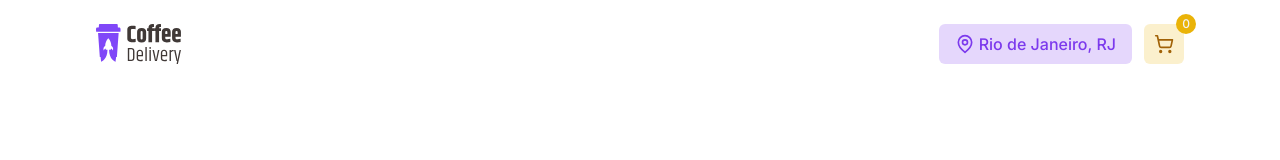
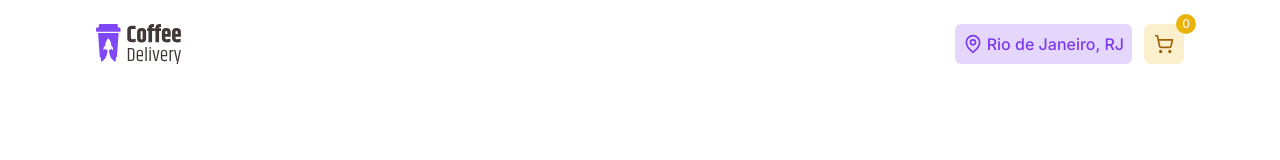
Before and after one commit to JoaoManoelDev/coffee-delivery, a Next.js app: page / in a window 1280 px wide. Shown: the top 160 px of the page. Built offline with nearby package versions, Linux system fonts and the light colour scheme.

Commit message:
style: update header padding

```diff
--- a/src/components/header.tsx
+++ b/src/components/header.tsx
@@ -36,14 +36,14 @@ export function Header() {
 
         <div className="space-x-3">
           <div
-            className={cn(buttonVariants({ variant: 'outline' }), 'space-x-1 text-primary bg-primary/20 hover:text-primary hover:bg-primary/20 border-none')}
+            className={cn(buttonVariants({ variant: 'outline' }), 'space-x-1 text-primary bg-primary/20 hover:text-primary hover:bg-primary/20 border-none px-2')}
           >
             <MapPin className="w-4 h-4 md:w-5 md:h-5" />
             <span className="text-xs md:text-base">Rio de Janeiro, RJ</span>
           </div>
 
           <Link href="/complete-order" className="relative">
-            <Button variant="outline" size="icon" className="bg-yellow-500/20 hover:bg-yellow-500/30 border-none">
+            <Button variant="outline" size="icon" className="bg-yellow-500/20 hover:bg-yellow-500/30 border-none px-2">
               <span
                 className="absolute w-5 h-5 bg-yellow-500 rounded-full -top-6 -right-3 text-secondary text-xs flex justify-center items-center z-10"
               >
```
